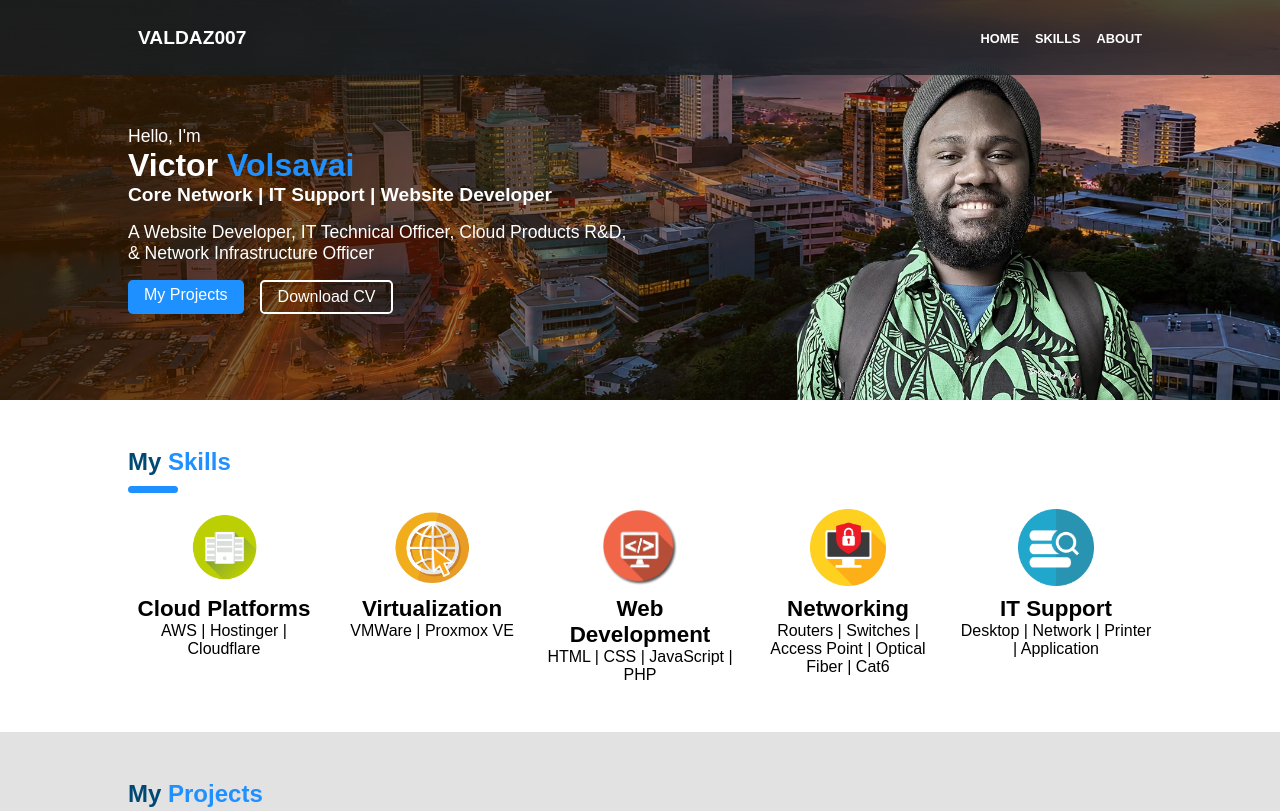
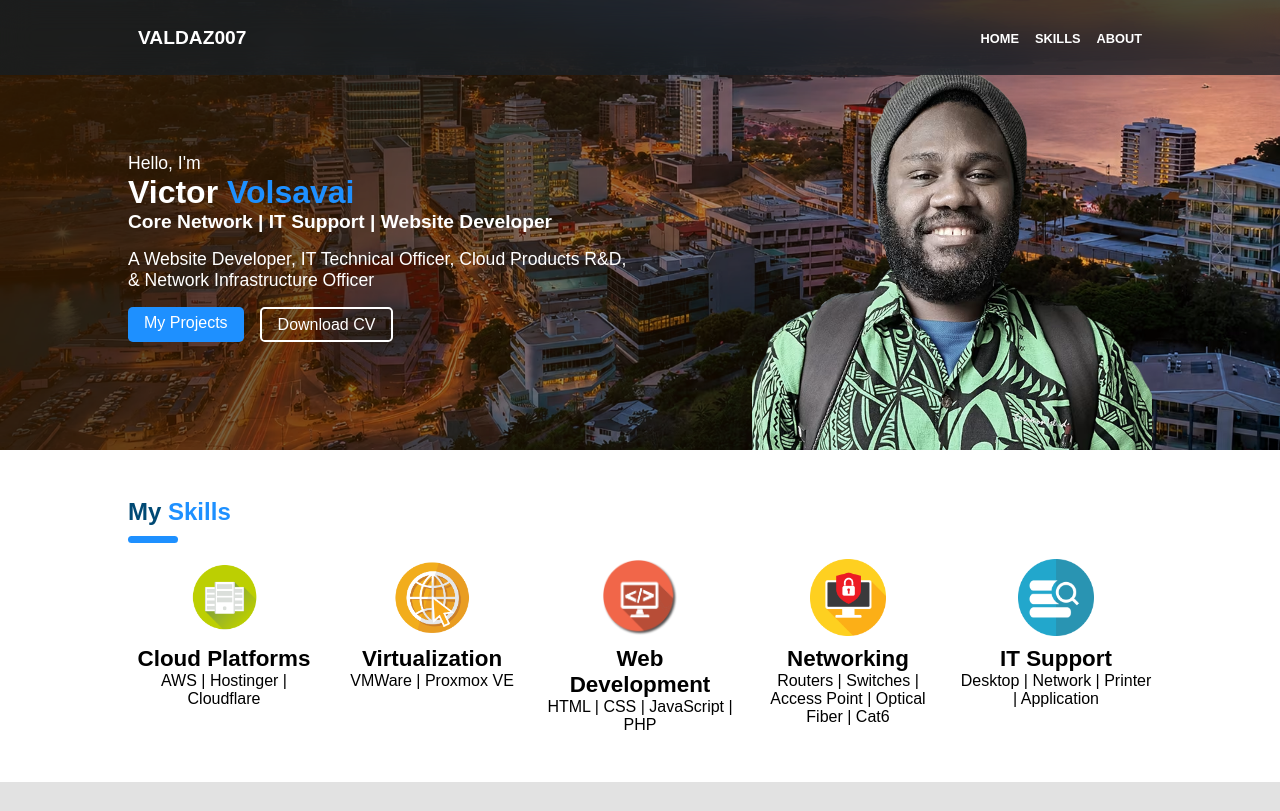
Before and after one commit to Valdaz007/valdaz007.github.io, a plain HTML site: page index.html in a window 1280 px wide. Shown: the top 811 px of the page. Drawn offline with Linux system fonts and the light colour scheme.

Commit message:
Fix: Indx Hero Responsive

```diff
--- a/static/css/index.css
+++ b/static/css/index.css
@@ -7,8 +7,8 @@
 
 .hero {
     background-color: rgb(49, 25, 0);
-    height: 50vh;
-    max-height: 650px;
+    height: 100vh;
+    max-height: 450px;
 
     display: flex;
     align-items: end;
@@ -804,9 +804,6 @@
 
 @media(min-width: 1200px){
     .hero {
-        max-height: 650px;
-        display: flex;
-        align-items: end;
 
         .wrap {
             height: 90%;
@@ -828,6 +825,8 @@
 
 @media(min-width: 1440px){
     .hero {
+        max-height: 650px;
+
         .wrap {
             #hero-img {
                 display: flex;
```
